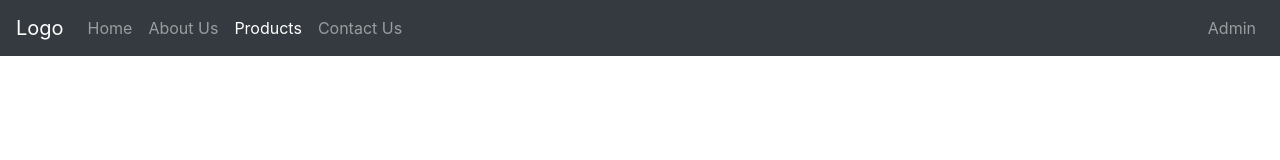
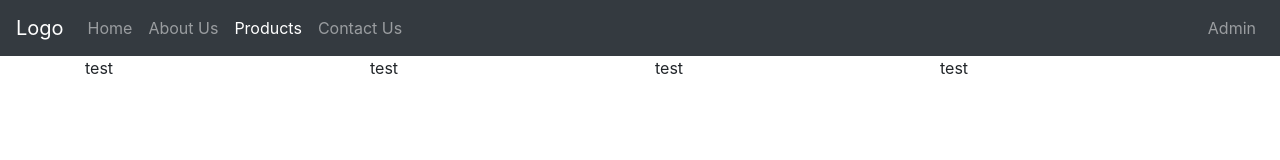
Before and after one commit to ashsoci/web-dev, a website: page html/products.html in a window 1280 px wide. Drawn offline with nearby package versions, Linux system fonts and the light colour scheme; files that its build step writes are made by us from their sources.

Commit message:
Split file

```diff
--- a/html/products.html
+++ b/html/products.html
@@ -34,5 +34,22 @@
                 </li>
             </ul>
         </nav>
+
+		<div class="container">
+            <div class="row">
+                <div class="col-sm-3">
+					<p>test</p>
+                </div>
+                <div class="col-sm-3">
+					<p>test</p>
+                </div>
+                <div class="col-sm-3">
+					<p>test</p>
+                </div>
+				<div class="col-sm-3">
+					<p>test</p>
+                </div>
+            </div>
+        </div>
     </body>
 </html>
```
Also changed, not shown: html/admin.html (+1 -1 lines).
